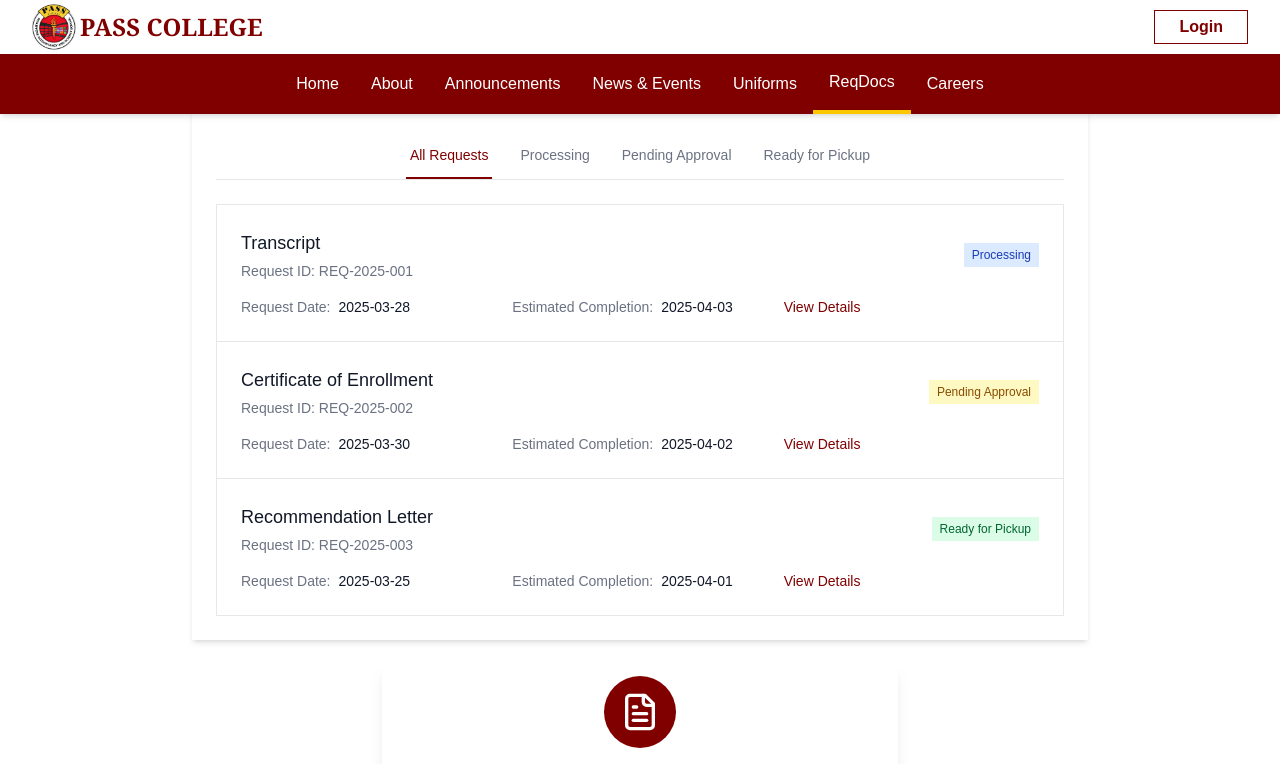
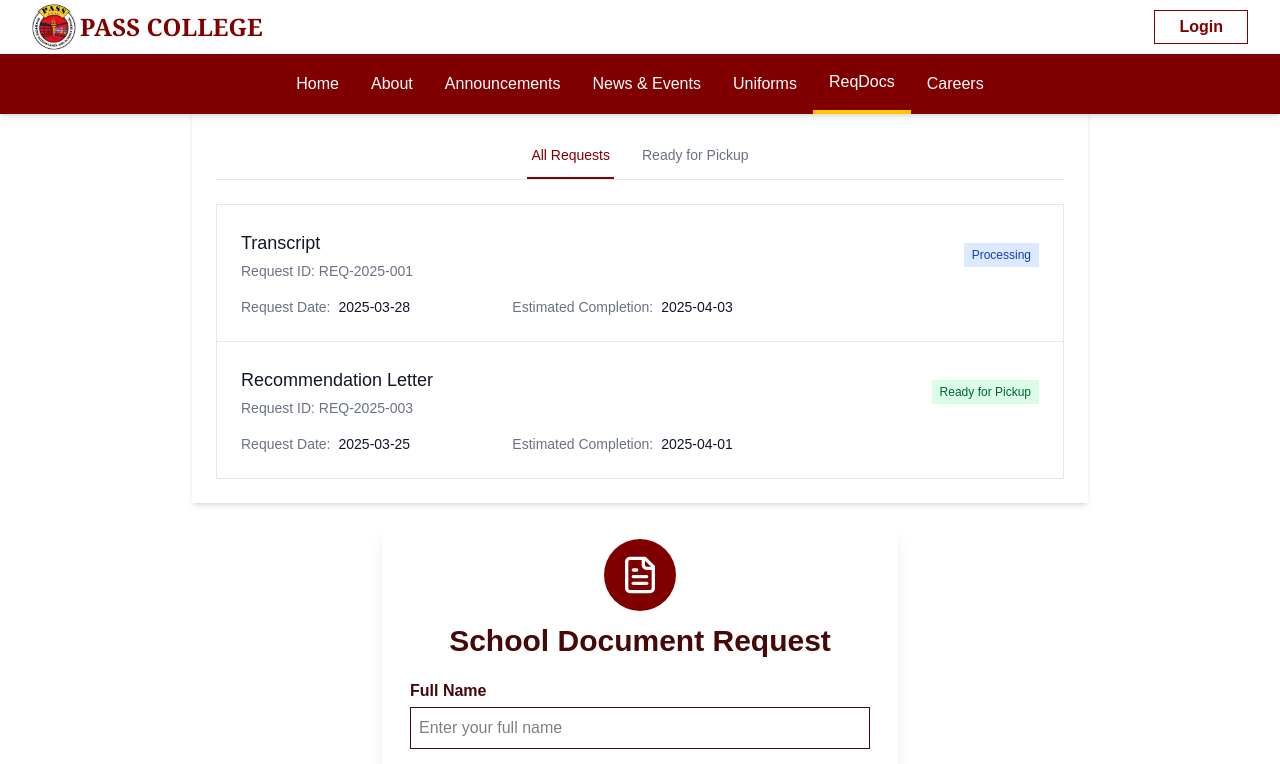
Before and after one commit to mjayhumilde/pass-college-official-website, a React (Vite) app: page /reqdocs in a window 1280 px wide. Shown: the top 764 px of the page. Built offline with nearby package versions, Linux system fonts and the light colour scheme.

Commit message:
Updated the RequestStatus Component and add dummy data in data folder

```diff
--- a/src/components/RequestStatus.jsx
+++ b/src/components/RequestStatus.jsx
@@ -1,34 +1,7 @@
 import React, { useState, useEffect } from "react";
+import { requestDocs } from "../data/requestDocs/request";
 
 const PendingRequestsSection = () => {
-  // In a real application, this data would come from your API
-  const [pendingRequests, setPendingRequests] = useState([
-    {
-      id: "REQ-2025-001",
-      documentType: "Transcript",
-      requestDate: "2025-03-28",
-      status: "Processing",
-      estimatedCompletion: "2025-04-03",
-      urgency: "Normal",
-    },
-    {
-      id: "REQ-2025-002",
-      documentType: "Certificate of Enrollment",
-      requestDate: "2025-03-30",
-      status: "Pending Approval",
-      estimatedCompletion: "2025-04-02",
-      urgency: "Urgent",
-    },
-    {
-      id: "REQ-2025-003",
-      documentType: "Recommendation Letter",
-      requestDate: "2025-03-25",
-      status: "Ready for Pickup",
-      estimatedCompletion: "2025-04-01",
-      urgency: "Normal",
-    },
-  ]);
-
   const [isLoading, setIsLoading] = useState(true);
   const [activeTab, setActiveTab] = useState("all");
 
@@ -45,21 +18,17 @@ const PendingRequestsSection = () => {
   useEffect(() => {
     const timer = setTimeout(() => {
       setIsLoading(false);
-    }, 0);
+    }, 1000);
 
     return () => clearTimeout(timer);
   }, []);
 
   // Function to get filtered requests based on active tab
   const getFilteredRequests = () => {
-    if (activeTab === "all") return pendingRequests;
-    if (activeTab === "processing")
-      return pendingRequests.filter((req) => req.status === "Processing");
-    if (activeTab === "pending")
-      return pendingRequests.filter((req) => req.status === "Pending Approval");
+    if (activeTab === "all") return requestDocs;
     if (activeTab === "ready")
-      return pendingRequests.filter((req) => req.status === "Ready for Pickup");
-    return pendingRequests;
+      return requestDocs.filter((req) => req.status === "Ready for Pickup");
+    return requestDocs;
   };
 
   // Status badge component
@@ -70,9 +39,6 @@ const PendingRequestsSection = () => {
       case "Processing":
         color = "bg-blue-100 text-blue-800";
         break;
-      case "Pending Approval":
-        color = "bg-yellow-100 text-yellow-800";
-        break;
       case "Ready for Pickup":
         color = "bg-green-100 text-green-800";
         break;
@@ -82,20 +48,6 @@ const PendingRequestsSection = () => {
 
     return (
       <span className={`px-2 py-1 text-xs font-medium ${color}`}>{status}</span>
-    );
-  };
-
-  // Urgency badge component
-  const UrgencyBadge = ({ urgency }) => {
-    const color =
-      urgency === "Urgent"
-        ? "bg-red-100 text-red-800"
-        : "bg-gray-100 text-gray-800";
-
-    return (
-      <span className={`px-2 py-1 text-xs font-medium ${color}`}>
-        {urgency}
-      </span>
     );
   };
 
@@ -139,26 +91,7 @@ const PendingRequestsSection = () => {
           >
             All Requests
           </button>
-          <button
-            onClick={() => setActiveTab("processing")}
-            className={`px-1 py-3 text-sm font-medium border-b-2 ${
-              activeTab === "processing"
-                ? `${styles.primaryBorder} ${styles.primaryText}`
-                : "border-transparent text-gray-500 hover:text-gray-700 hover:border-gray-300"
-            }`}
-          >
-            Processing
-          </button>
-          <button
-            onClick={() => setActiveTab("pending")}
-            className={`px-1 py-3 text-sm font-medium border-b-2 ${
-              activeTab === "pending"
-                ? `${styles.primaryBorder} ${styles.primaryText}`
-                : "border-transparent text-gray-500 hover:text-gray-700 hover:border-gray-300"
-            }`}
-          >
-            Pending Approval
-          </button>
+
           <button
             onClick={() => setActiveTab("ready")}
             className={`px-1 py-3 text-sm font-medium border-b-2 ${
@@ -239,18 +172,13 @@ const PendingRequestsSection = () => {
                     {request.estimatedCompletion}
                   </span>
                 </div>
-                <div className="text-right sm:text-left">
-                  <button className={`${styles.primaryText} hover:underline`}>
-                    View Details
-                  </button>
-                </div>
               </div>
             </div>
           ))}
         </div>
       )}
-      {/*
-      <div className="mt-6 text-center">
+
+      {/* <div className="mt-6 text-center">
         <button
           className={`${styles.primaryBg} text-white py-2 px-6 ${styles.primaryHover} transition duration-300`}
         >
--- /dev/null
+++ b/src/data/requestDocs/request.js
@@ -0,0 +1,16 @@
+export let requestDocs = [
+  {
+    id: "REQ-2025-001",
+    documentType: "Transcript",
+    requestDate: "2025-03-28",
+    status: "Processing",
+    estimatedCompletion: "2025-04-03",
+  },
+  {
+    id: "REQ-2025-003",
+    documentType: "Recommendation Letter",
+    requestDate: "2025-03-25",
+    status: "Ready for Pickup",
+    estimatedCompletion: "2025-04-01",
+  },
+];
```
